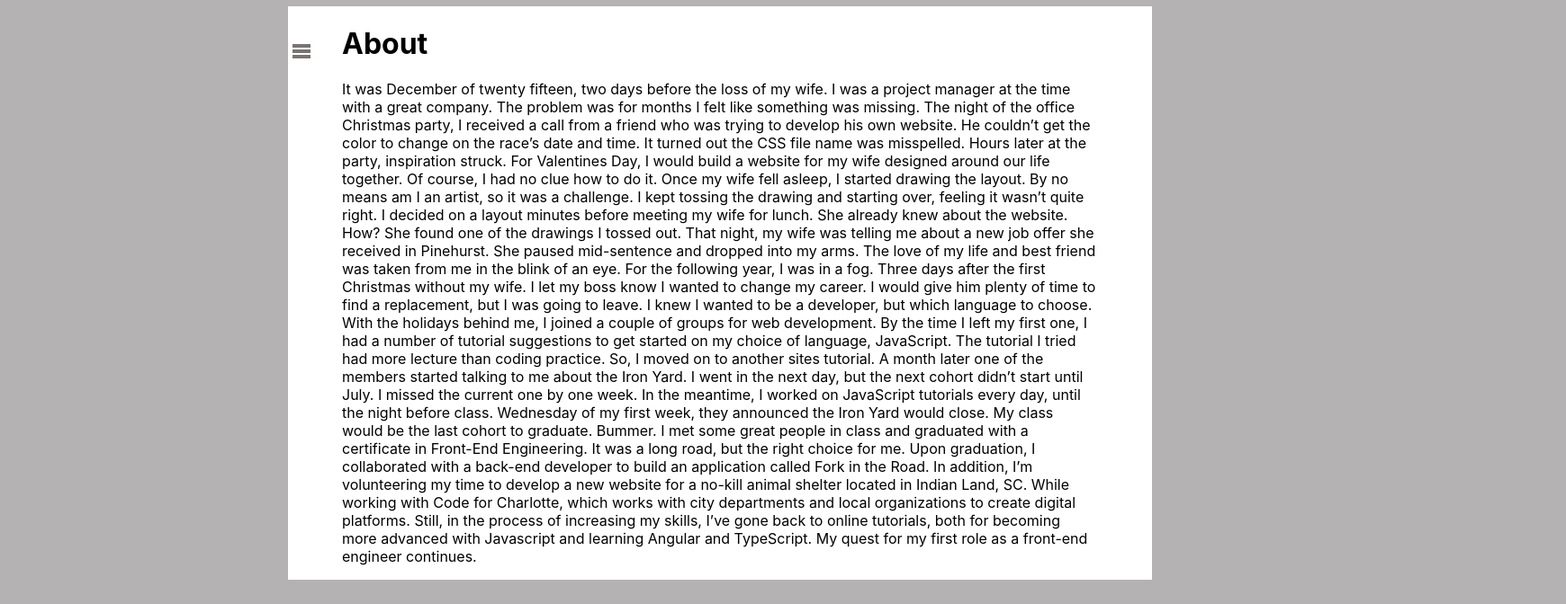
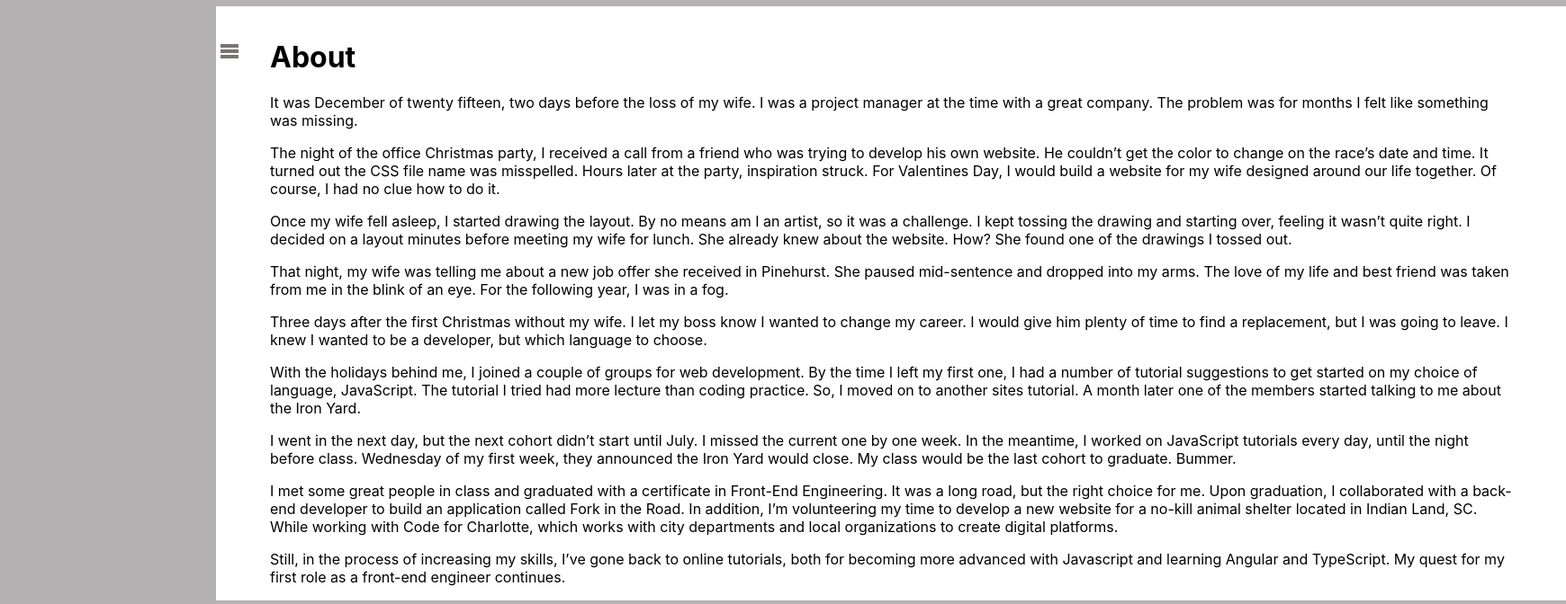
Before and after one commit to mwave317/mwave_blog, a React (Create React App) app in the folder client/: page /about in a window 1280 px wide. Shown: the part 503-1175 px from the top of the page at 90% size, 1740 px wide, since content can reach past the window. Before the commit the page ends 1152 px from the top, so only its background shows below. Built offline with nearby package versions, Linux system fonts and the light colour scheme; no server answers.

Commit message:
Working on some of the CSS. Also added styling to the About page.

```diff
--- a/client/src/components/About.js
+++ b/client/src/components/About.js
@@ -14,23 +14,23 @@ export default class About extends Component {
         return (
             <div className="about">
                 <h1 className="about-title">About</h1>
-                <p className="about">It was December of twenty fifteen, two days before the loss of my wife. I was a project manager at the time with a great company. The problem was for months I felt like something was missing.
+                <p className="about">It was December of twenty fifteen, two days before the loss of my wife. I was a project manager at the time with a great company. The problem was for months I felt like something was missing.</p>
 
-The night of the office Christmas party, I received a call from a friend who was trying to develop his own website. He couldn’t get the color to change on the race’s date and time. It turned out the CSS file name was misspelled.  Hours later at the party, inspiration struck. For Valentines Day, I would build a website for my wife designed around our life together. Of course, I had no clue how to do it.
+                <p className="about">The night of the office Christmas party, I received a call from a friend who was trying to develop his own website. He couldn’t get the color to change on the race’s date and time. It turned out the CSS file name was misspelled.  Hours later at the party, inspiration struck. For Valentines Day, I would build a website for my wife designed around our life together. Of course, I had no clue how to do it.</p>
 
-Once my wife fell asleep, I started drawing the layout. By no means am I an artist, so it was a challenge. I kept tossing the drawing and starting over, feeling it wasn’t quite right. I decided on a layout minutes before meeting my wife for lunch. She already knew about the website. How? She found one of the drawings I tossed out.
+                <p className="about">Once my wife fell asleep, I started drawing the layout. By no means am I an artist, so it was a challenge. I kept tossing the drawing and starting over, feeling it wasn’t quite right. I decided on a layout minutes before meeting my wife for lunch. She already knew about the website. How? She found one of the drawings I tossed out.</p>
 
-That night, my wife was telling me about a new job offer she received in Pinehurst. She paused mid-sentence and dropped into my arms. The love of my life and best friend was taken from me in the blink of an eye. For the following year, I was in a fog.
+                <p className="about">That night, my wife was telling me about a new job offer she received in Pinehurst. She paused mid-sentence and dropped into my arms. The love of my life and best friend was taken from me in the blink of an eye. For the following year, I was in a fog.</p>
 
-Three days after the first Christmas without my wife. I let my boss know I wanted to change my career. I would give him plenty of time to find a replacement, but I was going to leave. I knew I wanted to be a developer, but which language to choose.
+                <p className="about">Three days after the first Christmas without my wife. I let my boss know I wanted to change my career. I would give him plenty of time to find a replacement, but I was going to leave. I knew I wanted to be a developer, but which language to choose.</p>
 
-With the holidays behind me, I joined a couple of groups for web development. By the time I left my first one, I had a number of tutorial suggestions to get started on my choice of language, JavaScript. The tutorial I tried had more lecture than coding practice. So, I moved on to another sites tutorial. A month later one of the members started talking to me about the Iron Yard.
+                <p className="about">With the holidays behind me, I joined a couple of groups for web development. By the time I left my first one, I had a number of tutorial suggestions to get started on my choice of language, JavaScript. The tutorial I tried had more lecture than coding practice. So, I moved on to another sites tutorial. A month later one of the members started talking to me about the Iron Yard.</p>
 
-I went in the next day, but the next cohort didn’t start until July. I missed the current one by one week. In the meantime, I worked on JavaScript tutorials every day, until the night before class. Wednesday of my first week, they announced the Iron Yard would close. My class would be the last cohort to graduate. Bummer.
+                <p className="about">I went in the next day, but the next cohort didn’t start until July. I missed the current one by one week. In the meantime, I worked on JavaScript tutorials every day, until the night before class. Wednesday of my first week, they announced the Iron Yard would close. My class would be the last cohort to graduate. Bummer.</p>
 
-I met some great people in class and graduated with a certificate in Front-End Engineering. It was a long road, but the right choice for me. Upon graduation, I collaborated with a back-end developer to build an application called Fork in the Road. In addition, I’m volunteering my time to develop a new website for a no-kill animal shelter located in Indian Land, SC. While working with Code for Charlotte, which works with city departments and local organizations to create digital platforms.
+                <p className="about">I met some great people in class and graduated with a certificate in Front-End Engineering. It was a long road, but the right choice for me. Upon graduation, I collaborated with a back-end developer to build an application called Fork in the Road. In addition, I’m volunteering my time to develop a new website for a no-kill animal shelter located in Indian Land, SC. While working with Code for Charlotte, which works with city departments and local organizations to create digital platforms.</p>
 
-Still, in the process of increasing my skills, I’ve gone back to online tutorials, both for becoming more advanced with Javascript and learning Angular and TypeScript. My quest for my first role as a front-end engineer continues.</p>
+                <p className="about">Still, in the process of increasing my skills, I’ve gone back to online tutorials, both for becoming more advanced with Javascript and learning Angular and TypeScript. My quest for my first role as a front-end engineer continues.</p>
             </div>
         )
     }
--- a/client/src/css/About.css
+++ b/client/src/css/About.css
@@ -4,5 +4,6 @@
 
 .about-title {
     padding-left: 15px;
+    padding-top: 15px;
 
 }
--- a/client/src/css/Media.css
+++ b/client/src/css/Media.css
@@ -6,7 +6,8 @@
 
     .main-layout {
       display: inline-flex;
-      margin-left: 22em;
+      margin-left: 20em;
+      width: 1500px;
       padding-right: 60px;
       background-color: white;
   }
@@ -24,7 +25,7 @@
     }
 
     .comment-add {
-      width: 500px;
+      width: 400px;
     }
 
     .addPost {
@@ -77,7 +78,7 @@
 
     .main-layout {
       display: inline-flex;
-      margin-left: 20em;
+      margin-left: 15em;
       padding-right: 60px;
       background-color: white;
   }
```
